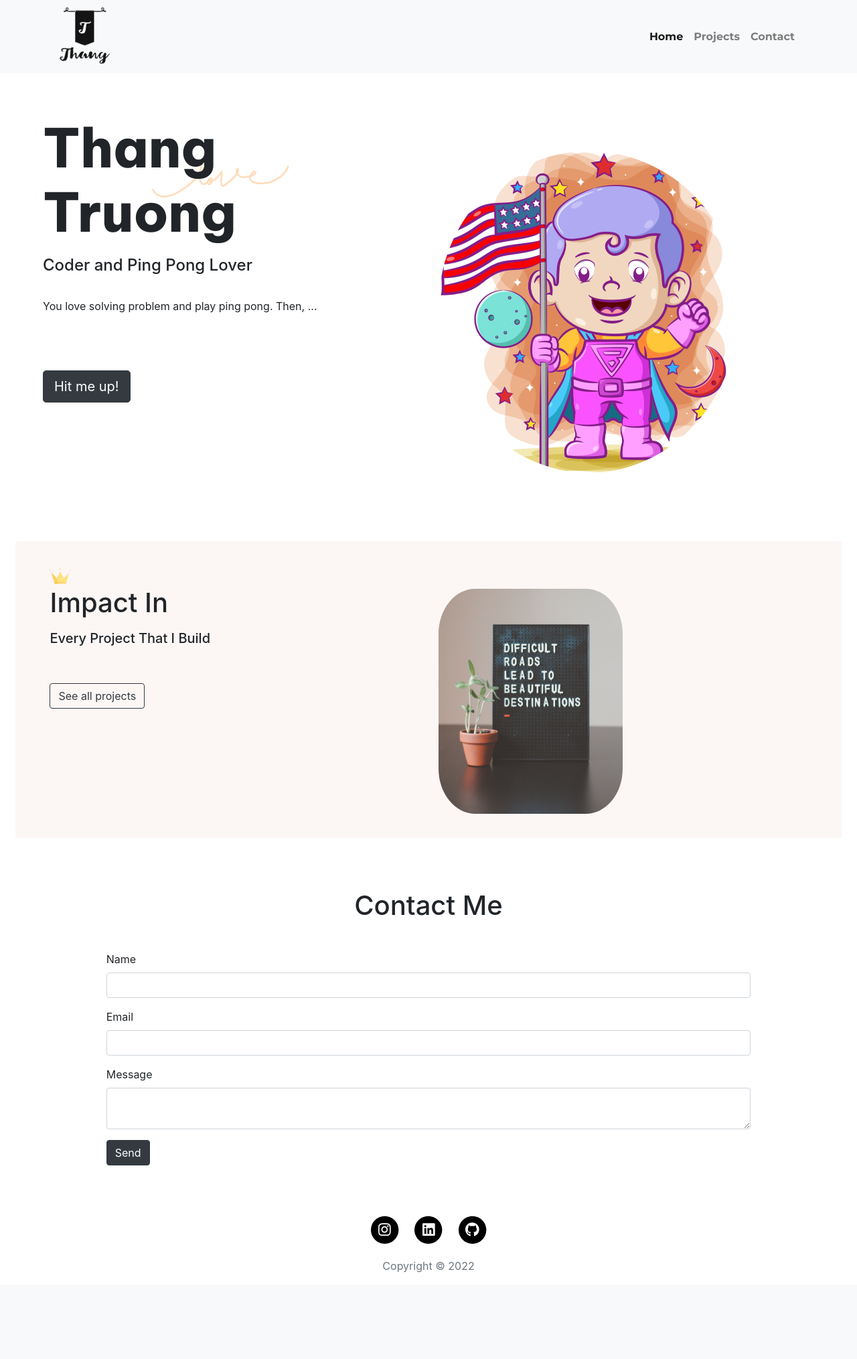
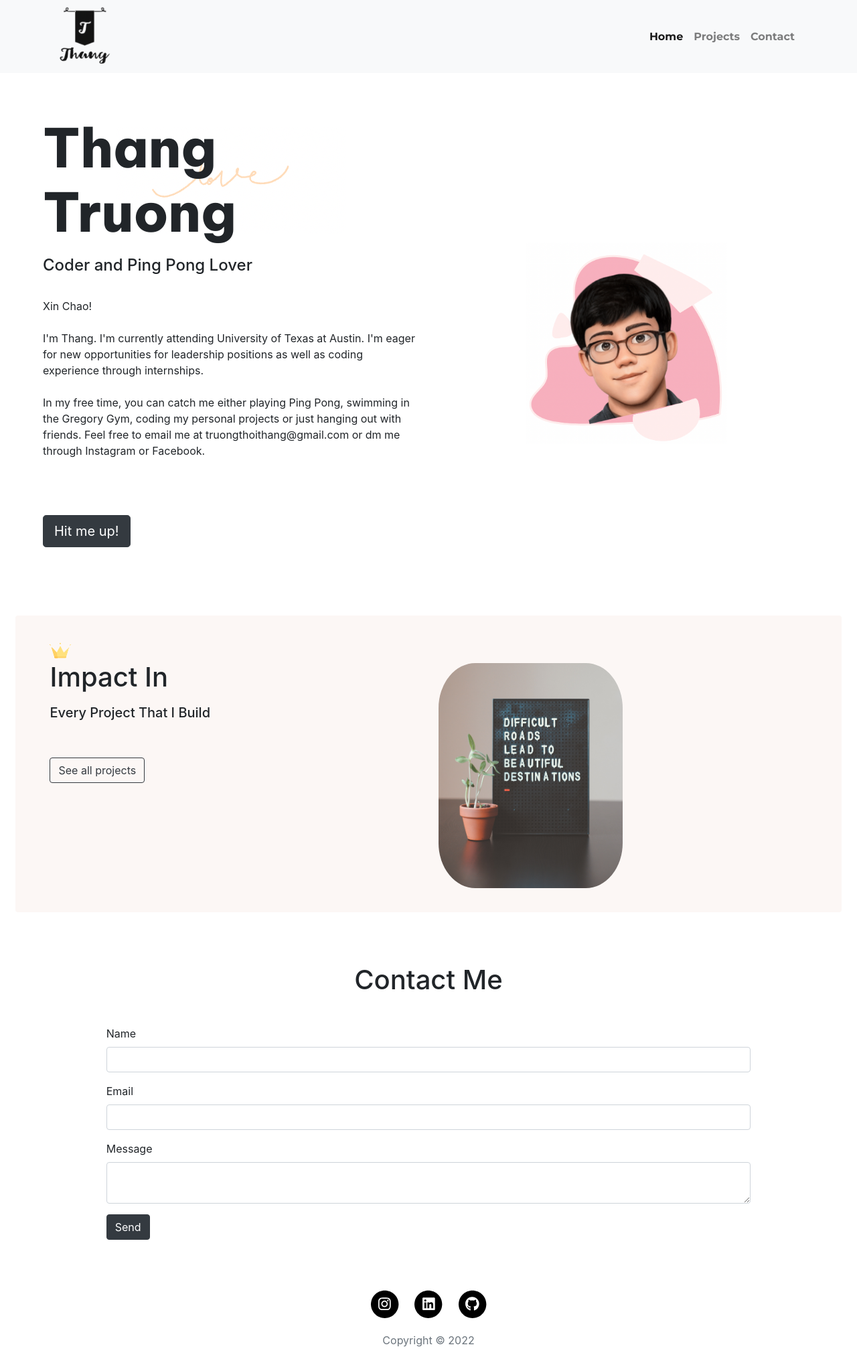
Before and after one commit to BrianTruong23/portfolio_website, a Flask app: page / in a window 1280 px wide. Shown: the whole page at 67% size. Before the commit the page ends 1900 px from the top, so only its background shows below. Run offline with Flask 2, Linux system fonts and the light colour scheme; some libraries are stand-ins or nearby versions; some web fonts are replaced.

Commit message:
change the avatar-img and update the description

```diff
--- a/static/css/style.css
+++ b/static/css/style.css
@@ -4,15 +4,6 @@
 font-family: 'Montserrat', sans-serif;
 }
 
-.avatar-img{
-width : 80%;
-border-radius : 50%;
- }
-
-.avatar-img:hover{
-  transform: translateY(-10px);
-
-}
 
 #main-page{
  padding : 5%
@@ -41,6 +32,131 @@ padding-top:3%;
 .img-center:hover{
   transform: translateY(-10px);
 }
+
+
+.flip-img{
+padding-top:3%
+}
+
+.flip-card {
+  background-color: transparent;
+  width: 300px;
+  height: 300px;
+  border: 1px solid #f1f1f1;
+  perspective: 1000px; /* Remove this if you don't want the 3D effect */
+}
+
+/* This container is needed to position the front and back side */
+.flip-card-inner {
+  position: relative;
+  width: 100%;
+  height: 100%;
+  text-align: center;
+  transition: transform 0.8s;
+  transform-style: preserve-3d;
+}
+
+/* Do an horizontal flip when you move the mouse over the flip box container */
+.flip-card:hover .flip-card-inner {
+  transform: rotateY(180deg);
+}
+
+/* Position the front and back side */
+.flip-card-front, .flip-card-back {
+  position: absolute;
+  width: 100%;
+  height: 100%;
+  -webkit-backface-visibility: hidden; /* Safari */
+  backface-visibility: hidden;
+}
+
+/* Style the front side (fallback if image is missing) */
+.flip-card-front {
+  background-color: #bbb;
+  color: black;
+}
+
+/* Style the back side */
+.flip-card-back {
+  color: white;
+  transform: rotateY(180deg);
+}
+
+.container {
+    transform-style: preserve-3d;
+    will-change: auto
+}
+
+.container .box {
+    position: relative;
+    width: 300px;
+    height: 300px;
+    margin: 20px;
+    transform-style: preserve-3d;
+    will-change: auto;
+    perspective: 1000px;
+    cursor: pointer
+}
+
+.container .box .body {
+    position: absolute;
+    top: 0;
+    left: 0;
+    width: 100%;
+    height: 100%;
+    transform-style: preserve-3d;
+    will-change: auto;
+    transition: 0.9s ease
+}
+
+.container .box .body .imgContainer {
+    position: absolute;
+    top: 0;
+    left: 0;
+    width: 100%;
+    height: 100%;
+    transform-style: preserve-3d;
+    will-change: auto
+}
+
+.container .box .body .imgContainer img {
+    position: absolute;
+    top: 0;
+    left: 0;
+    width: 100%;
+    height: 100%;
+    object-fit: cover
+}
+
+.container .box .body .content {
+    position: absolute;
+    top: 0;
+    left: 0;
+    width: 100%;
+    height: 100%;
+    background: #333;
+    backface-visibility: hidden;
+    transform-style: preserve-3d;
+    transform: rotateY(180deg);
+    will-change: auto;
+}
+
+.container .box:hover .body {
+    transform: rotateY(180deg)
+}
+
+.container .box .body .content div {
+    transform-style: preserve-3d;
+    will-change: auto;
+    padding: 20px;
+    background: linear-gradient(45deg, #FE0061, #FFEB3B);
+    transform: translateZ(100px)
+}
+
+.container .box .body .content div h3 {
+    letter-spacing: 1px
+}
+
 
 
 #Projects{
--- a/templates/index.html
+++ b/templates/index.html
@@ -40,16 +40,35 @@
           <h1 class="name-tag"   style="background-image: url('static/images/bg_img_7.png');  background-position: center; background-repeat: no-repeat;" > Thang Truong</h1>
 
           <h4 class = "descript" >Coder and Ping Pong Lover</h4>
-          <p class = "small-descript">You love solving problem and play ping pong. Then, ...</p>
+          <p class = "small-descript">Xin Chao! <br> <br>I'm Thang. I'm currently attending University of Texas at Austin. I'm eager for new opportunities for leadership positions as well as coding experience through internships.<br> <br> In my free time, you can catch me either playing Ping Pong, swimming in the Gregory Gym, coding my personal projects or just hanging out with friends. Feel free to email me at truongthoithang@gmail.com or dm me through Instagram or Facebook.<br>
+          </p>
             <a href="#contact">
                 <button type="button" class="btn btn-dark btn-lg"> Hit me up!</button>
             </a>
 
         </div>
 
-        <div class="col-lg-6 img-center">
-          <img src="static/images/cute_pic.jpg" alt="" class = "img-center avatar-img animate-slide-in">
-        </div>
+
+
+                <!-- Grid column -->
+                <div class="col-lg-6 flip-img align-items-center justify-content-center container d-flex ">
+                    <div class="flip-card border-0">
+                      <div class="flip-card-inner">
+                        <div class="flip-card-front">
+                          <img src="static/images/thang.png" alt="Avatar" style="width:300px;height:300px;">
+                        </div>
+                        <div class="flip-card-back" style="">
+                          <img src="static/images/avatar_img_black.png" alt="Avatar" style="width:300px;height:300px;">
+
+                        </div>
+                     </div>
+                    </div>
+                </div>
+
+
+<!--         <div class="col-lg-6 img-center"> -->
+<!--           <img src="static/images/cute_pic.jpg" alt="" class = "img-center avatar-img animate-slide-in"> -->
+<!--         </div> -->
 
       </div>
 
```
Also changed, not shown: static/images/avatar_img_black.png (added), static/images/avatar_img_orange.png (added), static/images/thang.png (added).
